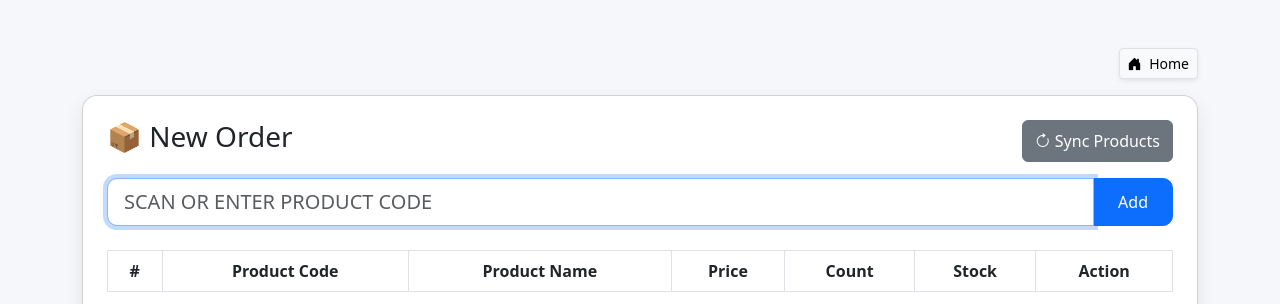
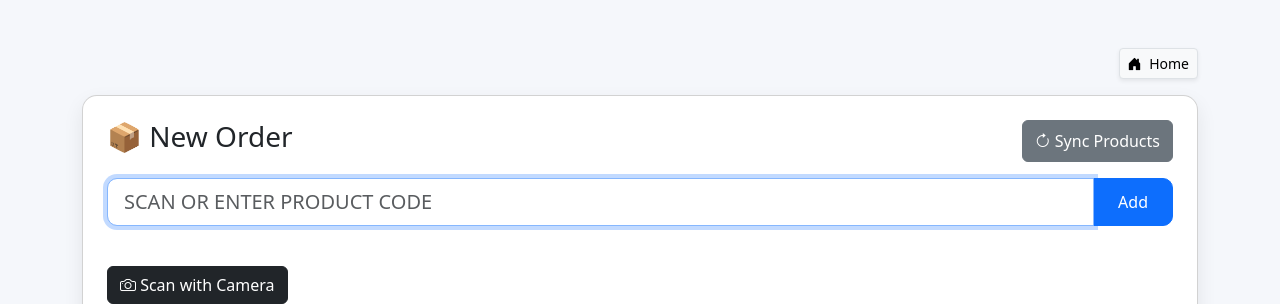
Before and after one commit to Jaynil567/Inventory-Management, a Flask app: page /order in a window 1280 px wide. Shown: the top 304 px of the page. Run offline with Flask 3, Linux system fonts and the light colour scheme; lists and menus that the app fills with data are empty.

Commit message:
Update order_page.html

```diff
--- a/templates/order_page.html
+++ b/templates/order_page.html
@@ -76,6 +76,14 @@
                 <button class="btn btn-primary btn-add px-4" onclick="addBarcode()">
                     Add
                 </button>
+            </div>
+
+            <div class="mt-3">
+                <button class="btn btn-dark" onclick="startScanner()">
+                    <i class="bi bi-camera"></i> Scan with Camera
+                </button>
+
+                <div id="reader" style="width:300px; margin-top:10px; display:none;"></div>
             </div>
 
             <!-- Table -->
@@ -352,7 +360,37 @@
         function overlay() {
             document.getElementById("overlay").style.display = "block";
         }
+
+        let scanner;
+
+        function startScanner() {
+            document.getElementById("reader").style.display = "block";
+
+            scanner = new Html5Qrcode("reader");
+
+            scanner.start(
+                { facingMode: "environment" }, // back camera
+                {
+                    fps: 10,
+                    qrbox: 250
+                },
+                (decodedText) => {
+                    // 🔥 barcode read ho gaya
+                    document.getElementById("barcodeInput").value = decodedText;
+
+                    addBarcode(); // direct add
+
+                    // optional stop after scan
+                    scanner.stop();
+                    document.getElementById("reader").style.display = "none";
+                },
+                (error) => {
+                    // ignore scanning errors
+                }
+            );
+        }
     </script>
+    <script src="https://unpkg.com/html5-qrcode"></script>
 
 </body>
 
```
